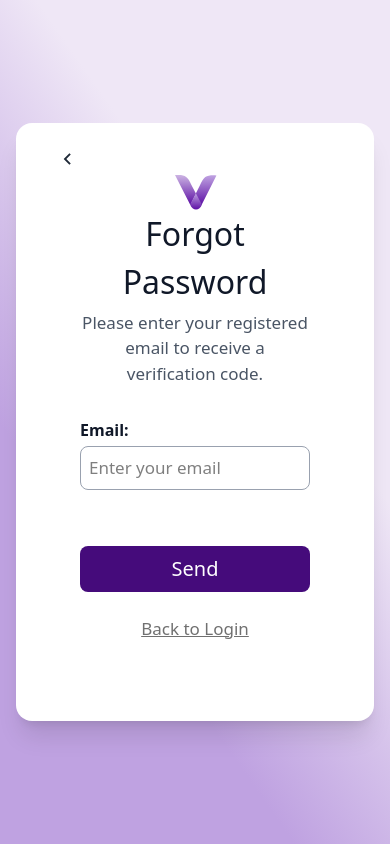
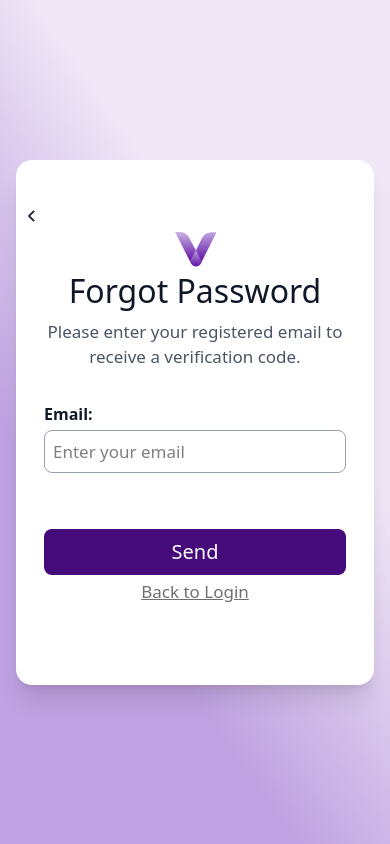
Before and after one commit to Yashvi-saini/VOW-frontend, a React (Vite) app: page /forgot-password in a window 390 px wide. Built offline with nearby package versions, Linux system fonts and the light colour scheme.

Commit message:
improved responsiveness in login and forgotpassword

```diff
--- a/src/components/forgotpassword.jsx
+++ b/src/components/forgotpassword.jsx
@@ -75,9 +75,9 @@ const ForgotPassword = () => {
       className="min-h-screen flex items-center justify-center px-4 font-poppins"
       style={{ background: "linear-gradient(235deg, #EFE7F6 36%, #BFA2E1 70%)" }}
     >
-      <div className="bg-white pt-5 p-10 rounded-2xl shadow-xl w-full max-w-[570px] relative pb-10 text-center box-border">
+      <div className="bg-white pt-5 px-1 rounded-2xl shadow-xl w-full max-w-[570px] relative pb-10 sm:px-10 text-center box-border">
         {/* Close Button */}
-        <div className="flex justify-start">
+        <div className="flex justify-start mt-5">
           <button
             className="text-gray-800 font-bold text-3xl mt-1 mr-2 pr-1 text-center"
             aria-label="Close"
@@ -126,7 +126,7 @@ const ForgotPassword = () => {
               <p className="text-sm mt-1 min-h-[20px] text-red-500">
                 {(touched || serverMsg) && (!email || !isEmailValid)
                   ? "Enter a valid email (e.g., abc@domain.com)"
-                  : ""}
+                  : serverMsg}
               </p>
             </div>
 
@@ -139,13 +139,11 @@ const ForgotPassword = () => {
               {loading ? "Sending..." : "Send"}
             </button>
 
-            {serverMsg && (
-              <p className="text-center mt-3 text-red-500">{serverMsg}</p>
-            )}
+
           </form>
 
           {/* Back to login */}
-          <p className="text-center text-[17px] text-[#707070] mt-6">
+          <p className="text-center text-[17px] text-[#707070] mt-1">
             <a href="/login" className="font-normal underline">
               Back to Login
             </a>
--- a/src/pages/login.jsx
+++ b/src/pages/login.jsx
@@ -52,14 +52,14 @@ const Login = () => {
 
   return (
     <div className="min-h-screen flex items-center justify-center px-4 font-poppins" style={{ background: "linear-gradient(235deg, #EFE7F6 36%, #BFA2E1 70%)" }}>
-      <div className="bg-white w-full max-w-[570px] rounded-2xl shadow-xl p-10 pr-20 pl-20 relative">
+      <div className="bg-white w-full max-w-[570px] rounded-2xl shadow-xl p-10 pr-10 pl-10 sm:px-20 relative">
         {/* Back Button */}
-        <button className="absolute top-3 left-6 text-gray-900 text-3xl" onClick={() => navigate(-1)}>
+        <button className="absolute top-3 left-6 text-gray-900 text-3xl " onClick={() => navigate(-1)}>
           <img src={arrow} alt="Back" className="h-6 sm:h-8" />
         </button>
 
         {/* Logo */}
-        <div className="flex justify-center mb-6">
+        <div className="flex justify-center mb-6 ">
           <img src={logo} alt="Logo" className="h-8" />
         </div>
 
```
